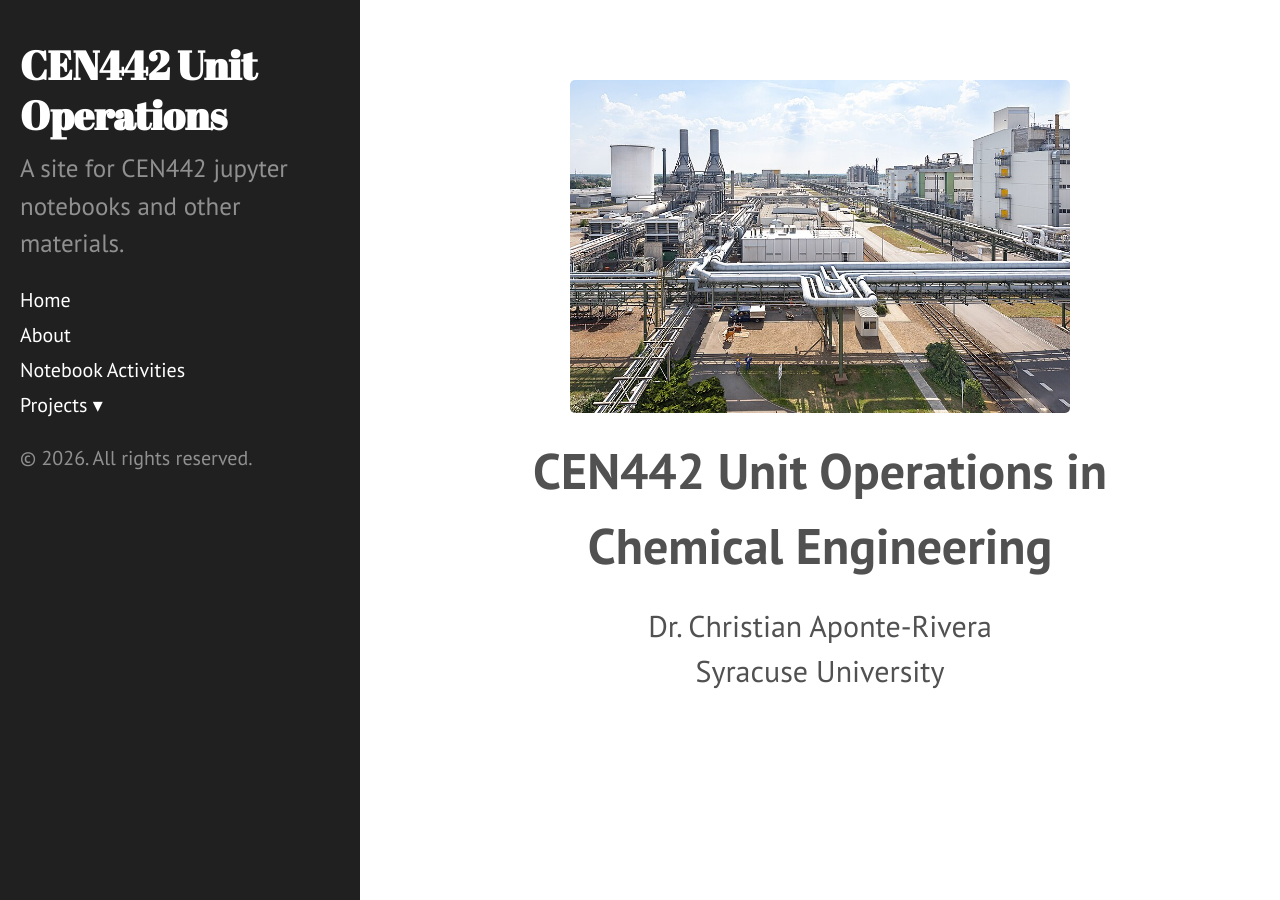
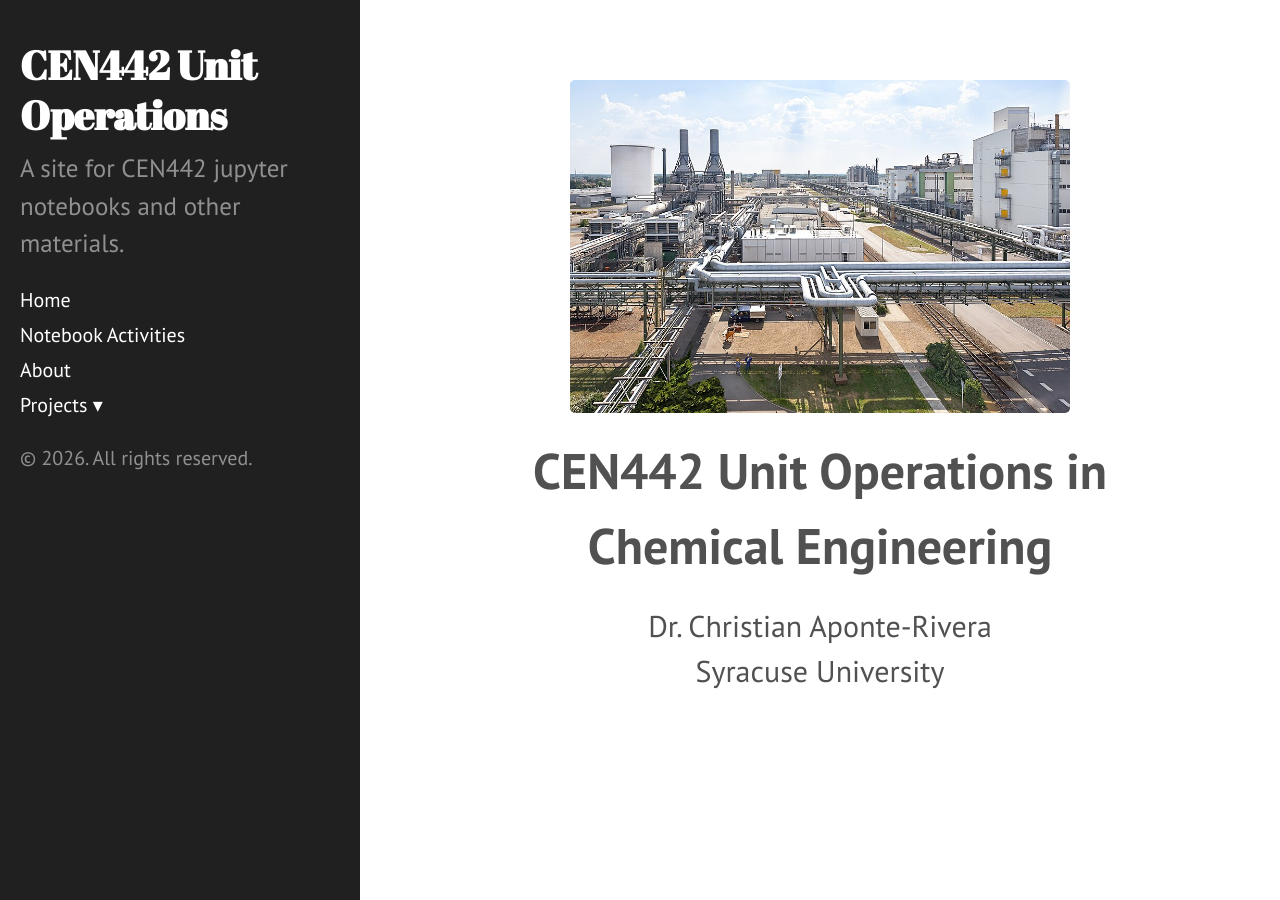
Before and after one commit to caaponte-su/CEN442, a Jekyll site: the page built from docs/index.html, in a window 1280 px wide. Built offline with Jekyll 4.4.1, drawn with Linux system fonts in a browser that asks for light colours.

Commit message:
Remove sorting from pages list assignment

```diff
--- a/docs/_includes/sidebar.html
+++ b/docs/_includes/sidebar.html
@@ -26,7 +26,7 @@
           {% endif %}
         {% endfor %}
   -->
-     {% assign pages_list = site.pages | sort: 'order' %}
+     {% assign pages_list = site.pages %}
        {% for node in pages_list %}
         {% if node.title != null %}
           {% if node.layout == "page" %}
```
